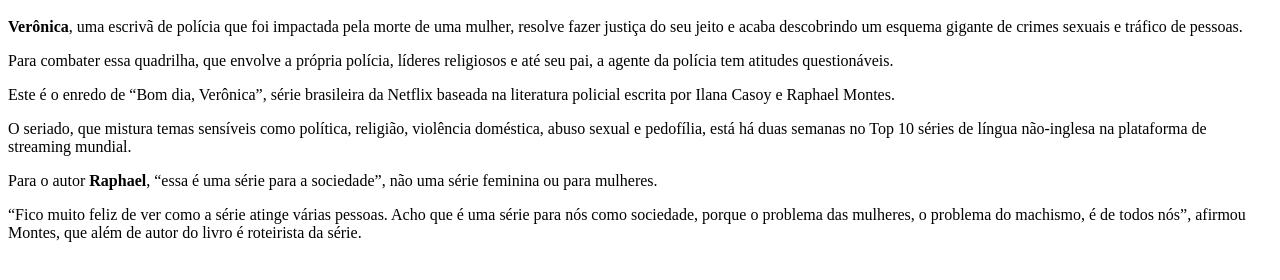
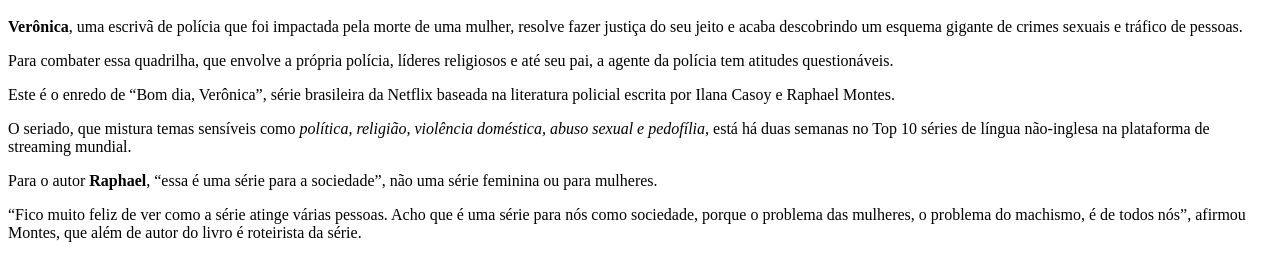
Before and after one commit to lucasbatistaorodrigues/Avalia-o-06-09, a plain HTML site: page index.html in a window 1280 px wide. Shown: the part 48-328 px from the top of the page. Drawn offline with Linux system fonts and the light colour scheme.

Commit message:
Minha Prova

```diff
--- a/index.html
+++ b/index.html
@@ -6,7 +6,7 @@
 
 <p>Este é o enredo de “Bom dia, Verônica”, série brasileira da Netflix baseada na literatura policial escrita por Ilana Casoy e Raphael Montes.</p>
 
-<p>O seriado, que mistura temas sensíveis como política, religião, violência doméstica, abuso sexual e pedofília, está há duas semanas no Top 10 séries de língua não-inglesa na plataforma de streaming mundial.</p>
+<p>O seriado, que mistura temas sensíveis como <em>política, religião, violência doméstica, abuso sexual e pedofília,</em> está há duas semanas no Top 10 séries de língua não-inglesa na plataforma de streaming mundial.</p>
 
 <p>Para o autor <strong>Raphael</strong>, “essa é uma série para a sociedade”, não uma série feminina ou para mulheres.</p>
 
```
